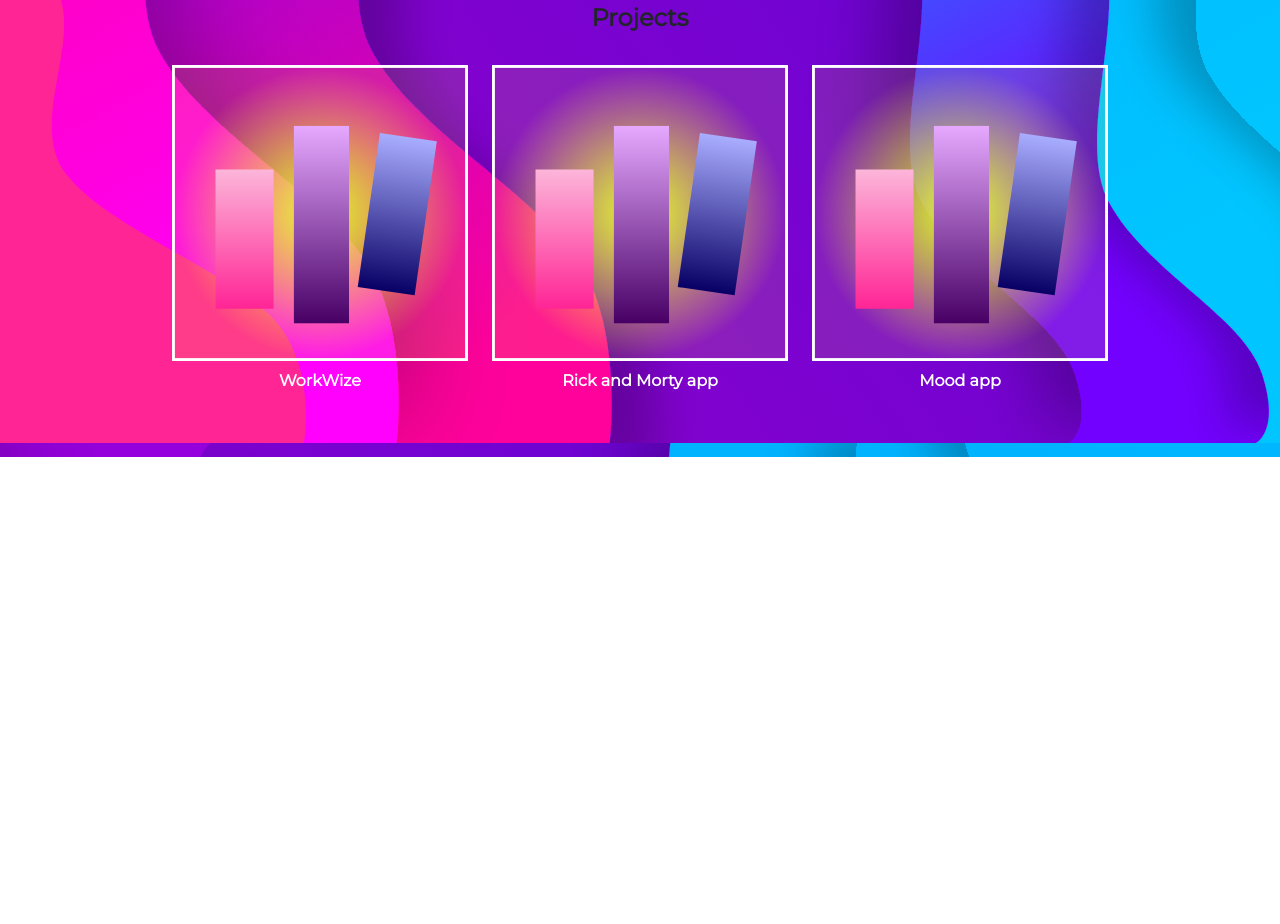
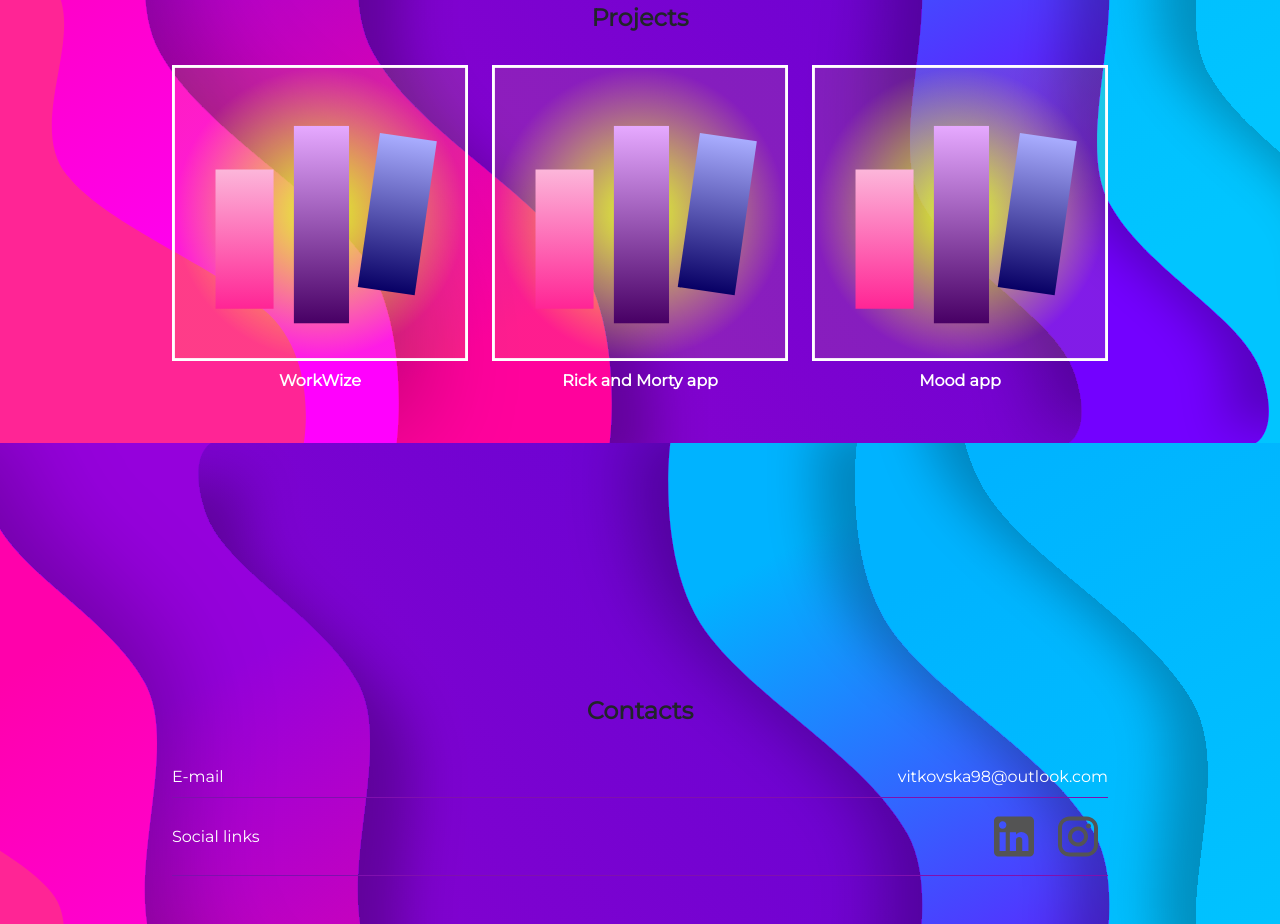
Before and after one commit to glitcheddottiehop/Portfolio, a plain HTML site: page index.html in a window 1280 px wide. Shown: the part 1377-2301 px from the top of the page. Before the commit the page ends 1834 px from the top, so only its background shows below. Drawn offline with nearby package versions, Linux system fonts and the light colour scheme.

Commit message:
Add section Contacts

```diff
--- a/index.html
+++ b/index.html
@@ -56,7 +56,7 @@
           </ul>
           <ul class="navbar-nav">
             <li class="nav-item">
-              <a class="nav-link active text-light" aria-current="page" href="#">Contacts</a>
+              <a class="nav-link active text-light" aria-current="page" href="#contacts">Contacts</a>
             </li>
           </ul>
         </div>
@@ -119,6 +119,27 @@
         </div>
       </section>
     </div>
+    <div class="container w-75 content-spacer pb-5">
+      <section id="contacts" class="contacts">
+        <h4 class="text-center pb-4"><strong>Contacts</strong></h4>
+        <!-- d-flex flex-column flex-md-row mx-auto -->
+          <div class="contacts-container">
+            <div class="email d-flex justify-content-between pt-2 pb-2 flex-wrap">
+              <p>E-mail</p>
+              <p>vitkovska98@outlook.com</p>
+            </div>
+            <div class="social-links d-flex justify-content-between pt-2 pb-2 align-middle">
+              <div class="flex-column justify-content-center d-flex">
+                <p>Social links</p>
+              </div>
+              <div class="icons">
+                <a href="https://www.linkedin.com/in/santa-vitkovska-5b10251a7/" target="_blank"><img src="./img/linkedin.svg" alt=""></a>
+                <a href="https://www.instagram.com/glitcheddottiehop.art/" target="_blank"><img src="./img/instagram.svg" alt=""></a>
+              </div>
+            </div>
+          </div>
+      </section>
+    </div>
     <script src="https://cdn.jsdelivr.net/npm/bootstrap@5.2.3/dist/js/bootstrap.bundle.min.js" integrity="sha384-kenU1KFdBIe4zVF0s0G1M5b4hcpxyD9F7jL+jjXkk+Q2h455rYXK/7HAuoJl+0I4" crossorigin="anonymous"></script>
   </body>
 </html>
--- a/style.css
+++ b/style.css
@@ -110,6 +110,19 @@ hr {
   padding-bottom: 5rem;
 }
 
+.contacts-container p {
+  font-size: 1rem;
+  margin-bottom: unset;
+}
+
+.email, .social-links {
+  border-bottom: 1px solid #8010AE;
+}
+
+.email {
+  column-gap: 1rem;
+}
+
 @media all and (min-width: 48rem) {
   .image-container {
       max-width: unset;
```
Also changed, not shown: img/instagram.svg (added), img/linkedin.svg (added).
